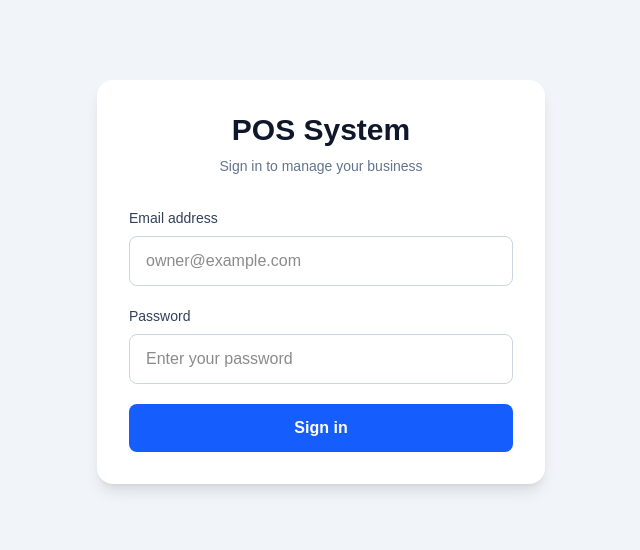
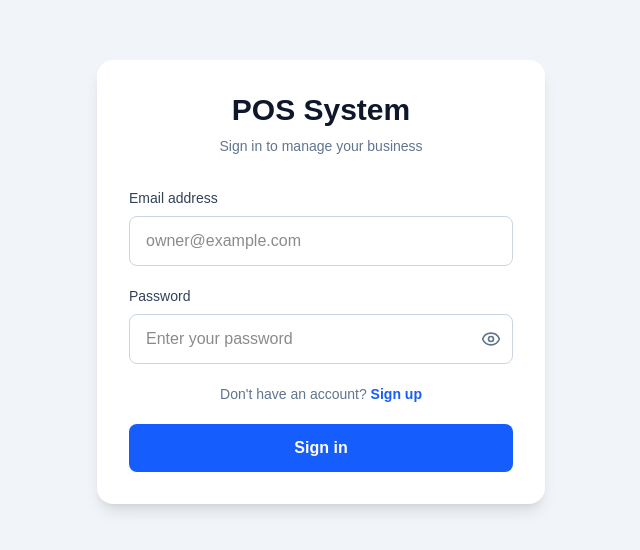
Before and after one commit to cheauy/pos-system, a Next.js app: page /login in a window 1280 px wide. Shown: the part 118-668 px from the top of the page, without its empty margins (319-959 px from the left). Built offline with nearby package versions, Linux system fonts and the light colour scheme; no server answers.

Commit message:
add sign up button

```diff
--- a/app/login/page.tsx
+++ b/app/login/page.tsx
@@ -3,15 +3,20 @@
 import { FormEvent, useState } from "react";
 import { useRouter } from "next/navigation";
 import { createClient } from "@/lib/supabase/client";
+import { Eye, EyeOff } from "lucide-react";
+import Link from "next/link";
 
 export default function LoginPage() {
   const router = useRouter();
   const supabase = createClient();
 
+
   const [email, setEmail] = useState("");
   const [password, setPassword] = useState("");
   const [loading, setLoading] = useState(false);
   const [errorMessage, setErrorMessage] = useState("");
+  const [showPassword, setShowPassword] = useState(false);
+  const [showSignupInfo, setShowSignupInfo] = useState(false);
 
   async function handleLogin(event: FormEvent<HTMLFormElement>) {
     event.preventDefault();
@@ -79,17 +84,100 @@ export default function LoginPage() {
     Password
   </label>
 
+  <div className="relative">
     <input
       id="password"
-              type="password"
+      type={showPassword ? "text" : "password"}
       required
       autoComplete="current-password"
       value={password}
       onChange={(event) => setPassword(event.target.value)}
       placeholder="Enter your password"
-              className="w-full rounded-lg border border-slate-300 px-4 py-3 outline-none focus:border-blue-500 focus:ring-2 focus:ring-blue-100"
+      className="w-full rounded-lg border border-slate-300 px-4 py-3 pr-12 outline-none focus:border-blue-500 focus:ring-2 focus:ring-blue-100"
     />
+
+    <button
+      type="button"
+      onClick={() => setShowPassword((current) => !current)}
+      aria-label={showPassword ? "Hide password" : "Show password"}
+      className="absolute right-3 top-1/2 -translate-y-1/2 text-slate-500 transition hover:text-slate-700"
+    >
+      {showPassword ? (
+        <EyeOff size={20} />
+      ) : (
+        <Eye size={20} />
+      )}
+    </button>
   </div>
+</div>
+
+<p className="text-center text-sm text-slate-500">
+  Don&apos;t have an account?{" "}
+  <button
+    type="button"
+    onClick={() => setShowSignupInfo(true)}
+    className="font-semibold text-blue-600 hover:text-blue-700 hover:underline"
+  >
+    Sign up
+  </button>
+</p>
+        {showSignupInfo && (
+  <div
+    className="fixed inset-0 z-50 flex items-center justify-center bg-black/40 p-4"
+    onClick={() => setShowSignupInfo(false)}
+  >
+    <div
+      role="dialog"
+      aria-modal="true"
+      aria-labelledby="signup-info-title"
+      onClick={(event) => event.stopPropagation()}
+      className="w-full max-w-md rounded-2xl bg-white p-6 shadow-2xl"
+    >
+      <div className="flex items-start justify-between gap-4">
+        <div>
+          <h2
+            id="signup-info-title"
+            className="text-xl font-bold text-slate-900"
+          >
+            Need an account?
+          </h2>
+
+          <p className="mt-2 text-sm leading-6 text-slate-600">
+            Account registration is managed by the administrator.
+            Please contact the administrator through Telegram to Register
+            your account.
+          </p>
+        </div>
+
+        <button
+          type="button"
+          onClick={() => setShowSignupInfo(false)}
+          aria-label="Close"
+          className="rounded-lg p-2 text-slate-400 hover:bg-slate-100 hover:text-slate-700"
+        >
+          ✕
+        </button>
+      </div>
+
+      <a
+        href="https://t.me/NOC_UY"
+        target="_blank"
+        rel="noopener noreferrer"
+        className="mt-6 flex w-full items-center justify-center rounded-lg bg-blue-600 px-4 py-3 font-semibold text-white transition hover:bg-blue-700"
+      >
+        Contact Admin via Telegram
+      </a>
+
+      <button
+        type="button"
+        onClick={() => setShowSignupInfo(false)}
+        className="mt-3 w-full rounded-lg border border-slate-300 px-4 py-3 font-semibold text-slate-700 transition hover:bg-slate-50"
+      >
+        Close
+      </button>
+    </div>
+  </div>
+)}
 
           {errorMessage && (
             <div className="rounded-lg bg-red-50 p-3 text-sm text-red-600">
@@ -105,6 +193,8 @@ export default function LoginPage() {
             {loading ? "Signing in..." : "Sign in"}
           </button>
         </form>
+
+
       </div>
     </main>
   );
```
Lines whose indentation alone changed are shown as unchanged.
